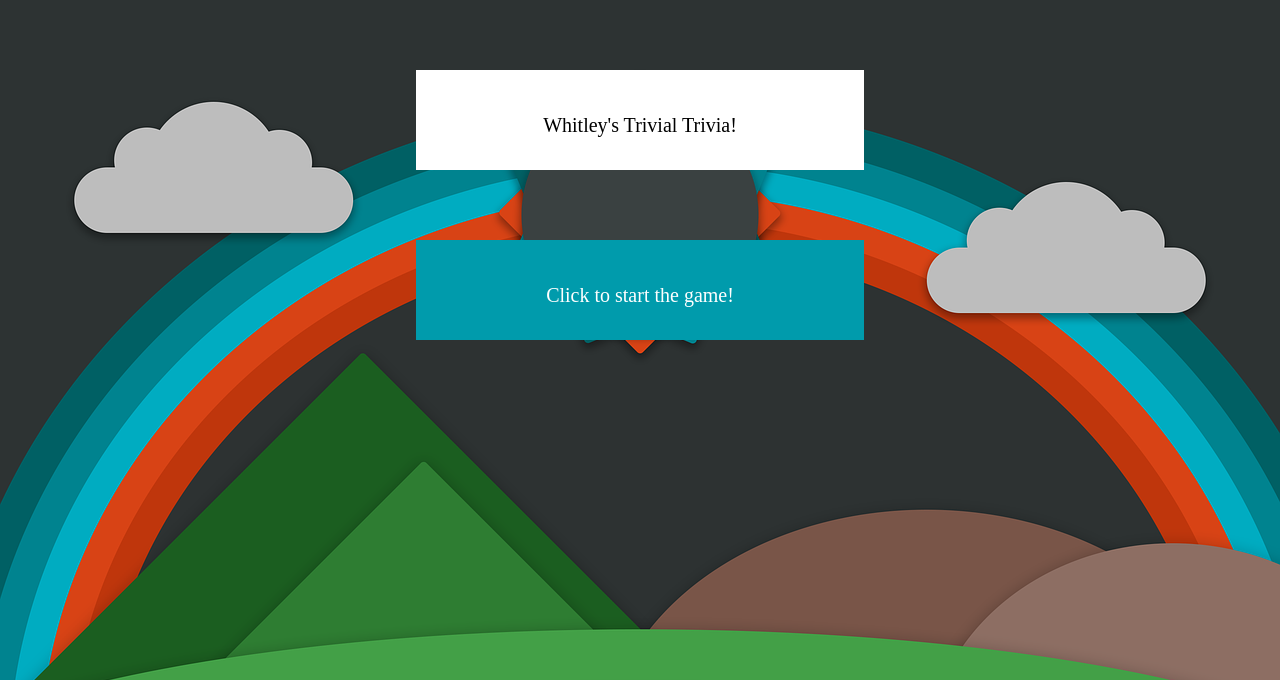
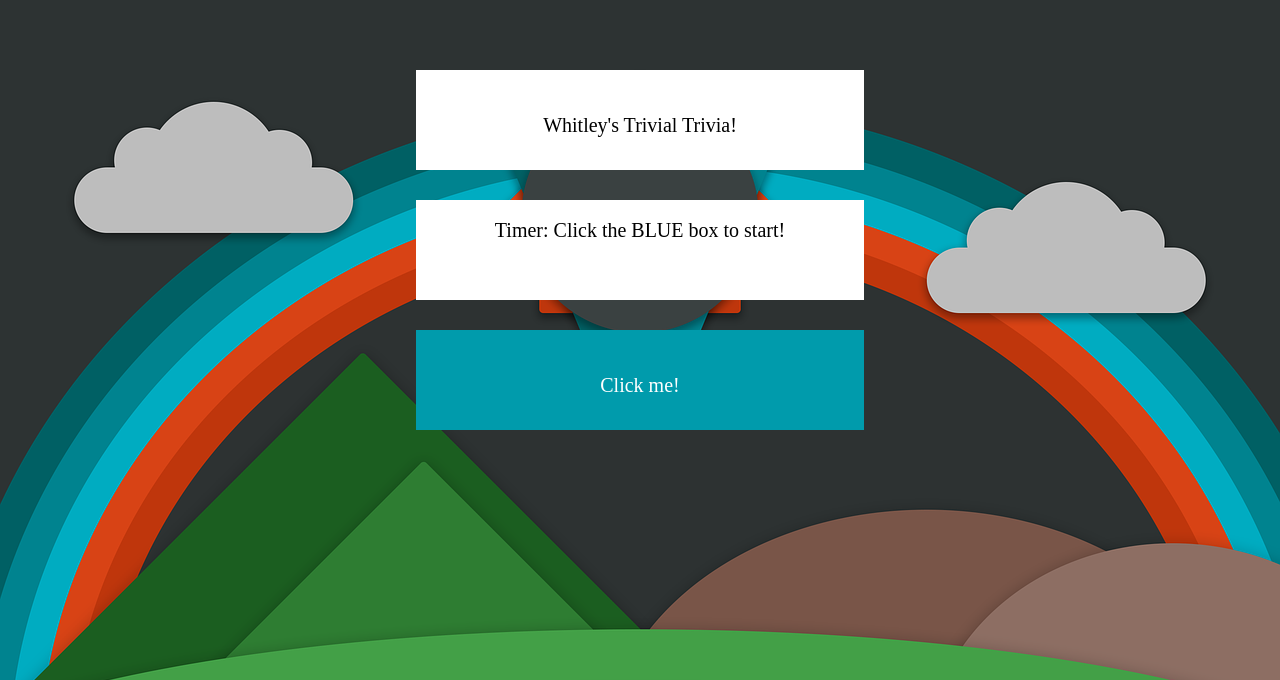
Before and after one commit to whitleyblaine/TriviaGame, a PHP site: page / in a window 1280 px wide. Shown: the top 680 px of the page. Run offline with PHP 8.4, Linux system fonts and the light colour scheme.

Commit message:
Game finished, design could be improved

```diff
--- a/assets/css/style.css
+++ b/assets/css/style.css
@@ -17,13 +17,27 @@ body {
   padding: 10%;
 }
 
+#timer {
+  background-color: white;
+  width: 35%;
+  height: 100px;
+  text-align: center;
+  margin: 0 auto;
+  margin-top: 30px;
+  font-size: 20px;
+}
+
+#timer p {
+  padding-top: 20px;
+}
+
 #start {
   background-color: #009bac;
   width: 35%;
   height: 100px;
   text-align: center;
   margin: 0 auto;
-  margin-top: 70px;
+  margin-top: 30px;
   font-size: 20px;
   color: white;
 }
--- a/assets/javascript/app.js
+++ b/assets/javascript/app.js
@@ -2,43 +2,110 @@ var question = 0;
 var correct = 0;
 var wrong = 0;
 
-$('#start').on('click', function() {
-  $(this).addClass('hide');
+var timeLeft = 10;
+
+var intervalId;
+
+var startTimer = function () {
+  intervalId = setInterval(countdown, 1000);
+
+  function countdown() {
+    if (timeLeft > 0) {
+      $('#timeRemaining').html(' ' + timeLeft + ' seconds remaining');
+      timeLeft--;
+    } else if (timeLeft == 0) {
+      $('#timeRemaining').html(' ' + timeLeft + ' seconds remaining');
+      clearInterval(intervalId);
+      wrong++;
+      alert("Too late!");
+      if (question == 1) {
+        showQ2();
+      } else if (question == 2) {
+        showQ3();
+      } else if (question == 3) {
+        showQ4();
+      } else if (question == 4) {
+        showResults();
+      };
+    };
+  };
+};
+
+var showQ1 = function () {
+  question++;
+  $('#start').addClass('hide');
   $('#q1').removeClass("hide");
+  timeLeft = 10;
+  startTimer();
+};
+
+var showQ2 = function () {
+  question++;
+  $('#q1').addClass('hide');
+  $('#q2').removeClass('hide');
+  timeLeft = 10;
+  startTimer();
+};
+
+var showQ3 = function () {
+  question++;
+  $('#q2').addClass('hide');
+  $('#q3').removeClass('hide');
+  timeLeft = 10;
+  startTimer();
+};
+
+var showQ4 = function () {
+  question++;
+  $('#q3').addClass('hide');
+  $('#q4').removeClass('hide');
+  timeLeft = 10;
+  startTimer();
+};
+
+var showResults = function() {
+  $('#correct').html(correct);
+  $('#wrong').html(wrong);
+  alert('Game over!');
+  $('#timer').addClass('hide');
+  $('#q4').addClass('hide');
+  $('#end').removeClass('hide');
+};
+
+
+$('#start').on('click', function () {
+  showQ1();
 });
 
-$('.incorrect').on('click', function() {
+$('.incorrect').on('click', function () {
   wrong++;
-  alert('Wrong!');
+  alert('Wrong! Try again.');
 });
 
-$('.correct1').on('click', function() {
+$('.correct1').on('click', function () {
   correct++;
+  clearInterval(intervalId);
   alert('Correct!');
-  $('#q1').addClass('hide');
-  $('#q2').removeClass('hide');
+  showQ2();
 });
 
-$('.correct2').on('click', function() {
+$('.correct2').on('click', function () {
   correct++;
+  clearInterval(intervalId);
   alert('Correct!');
-  $('#q2').addClass('hide');
-  $('#q3').removeClass('hide');
+  showQ3();
 });
 
-$('.correct3').on('click', function() {
+$('.correct3').on('click', function () {
   correct++;
+  clearInterval(intervalId);
   alert('Correct!');
-  $('#q3').addClass('hide');
-  $('#q4').removeClass('hide');
+  showQ4();
 });
 
-$('.correct4').on('click', function() {
+$('.correct4').on('click', function () {
   correct++;
-  $('#correct').html(correct);
-  $('#wrong').html(wrong);
+  clearInterval(intervalId);
   alert('Correct!');
-  alert('Game over!');
-  $('#q4').addClass('hide');
-  $('#end').removeClass('hide');
+  showResults();
 });
--- a/index.html
+++ b/index.html
@@ -15,11 +15,15 @@
     <p>Whitley's Trivial Trivia!</p>
   </div>
 
+  <div id="timer">
+    <p>Timer:<span id="timeRemaining"> Click the BLUE box to start!</span></p>
+  </div>
 
   <!-- CONTENT AREA -->
   <div id="content">
+
     <div id="start">
-      <p>Click to start the game!</p>
+      <p>Click me!</p>
     </div>
 
     <div id="q1" class="question hide">
```
